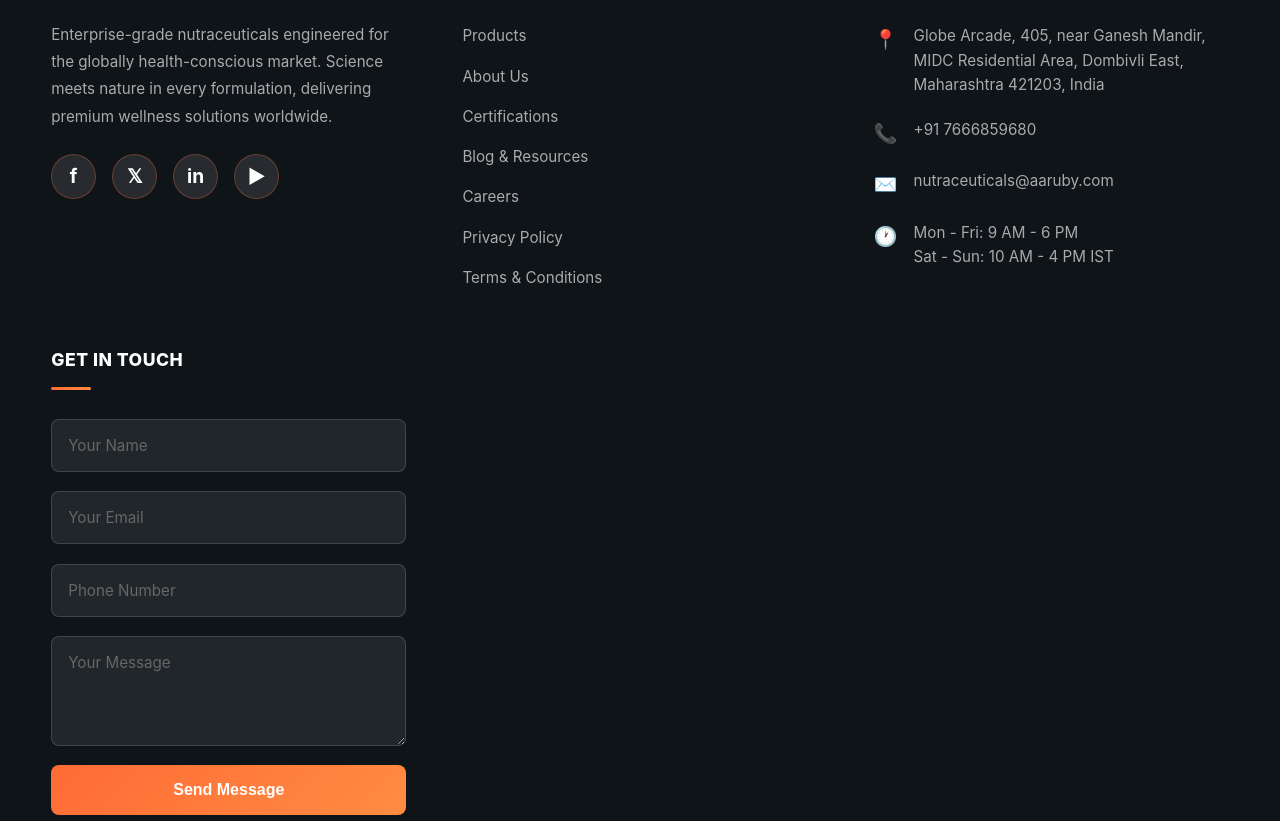
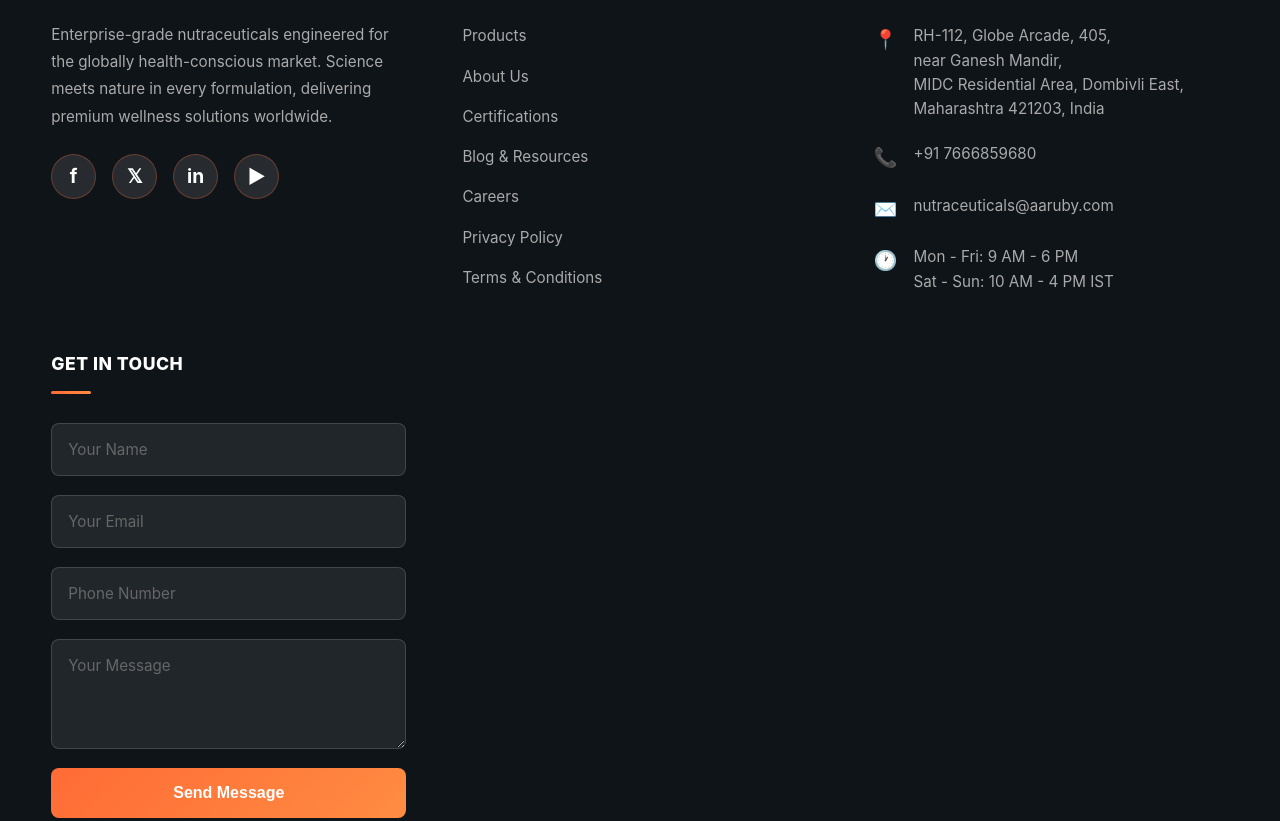
Before and after one commit to aarubynutraceuticals/aarubynutraceuticals.github.io, a plain HTML site: page index.html in a window 1280 px wide. Shown: the part 4036-4857 px from the top of the page. Drawn offline with Linux system fonts and the light colour scheme.

Commit message:
Update index.html

```diff
--- a/index.html
+++ b/index.html
@@ -245,7 +245,7 @@
                     <div class="contact-info">
                         <div class="contact-item">
                             <span class="contact-icon">📍</span>
-                            <span>Globe Arcade, 405, near Ganesh Mandir,<br> MIDC Residential Area, Dombivli East,<br> Maharashtra 421203, India</span>
+                            <span>RH-112, Globe Arcade, 405,<br> near Ganesh Mandir,<br> MIDC Residential Area, Dombivli East,<br> Maharashtra 421203, India</span>
                         </div>
                         <div class="contact-item">
                             <span class="contact-icon">📞</span>
```
